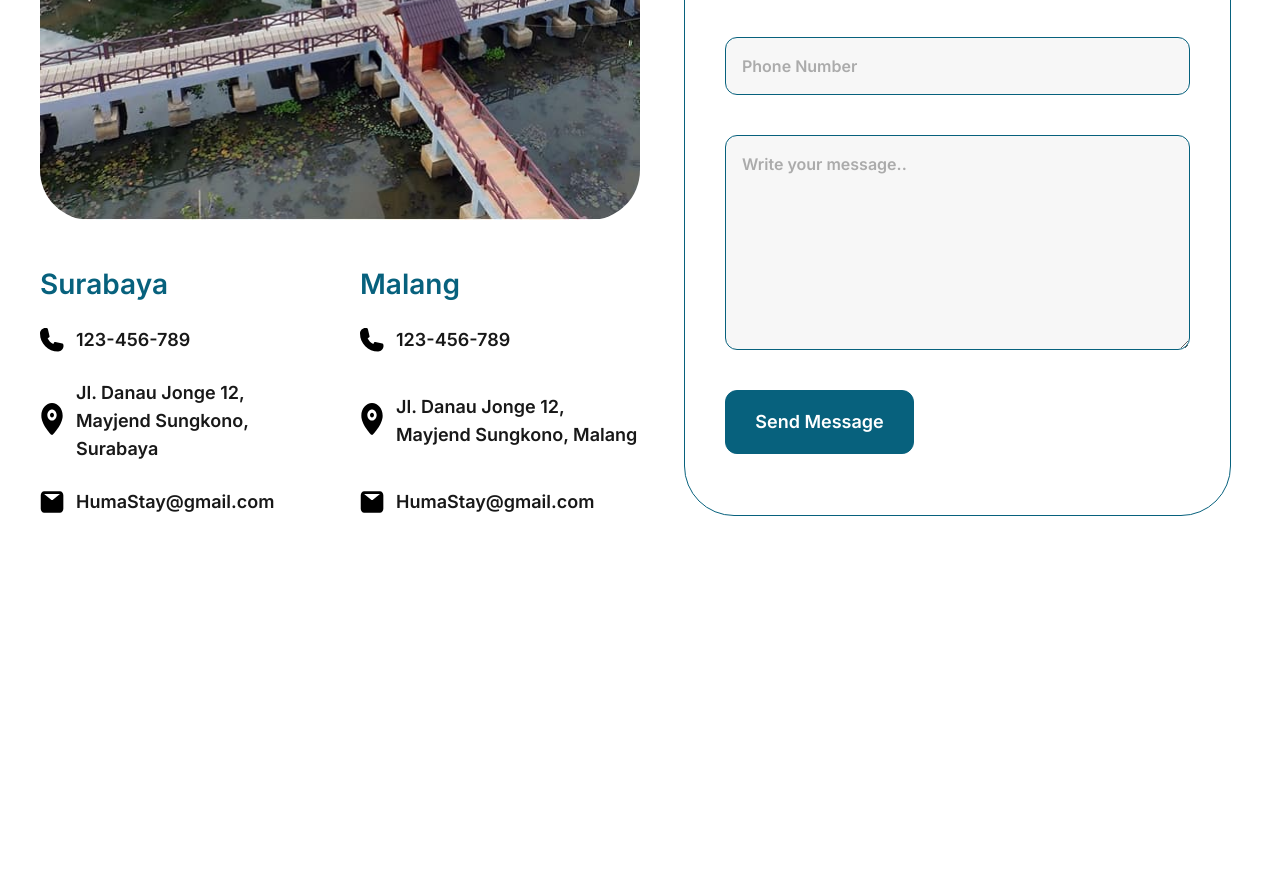
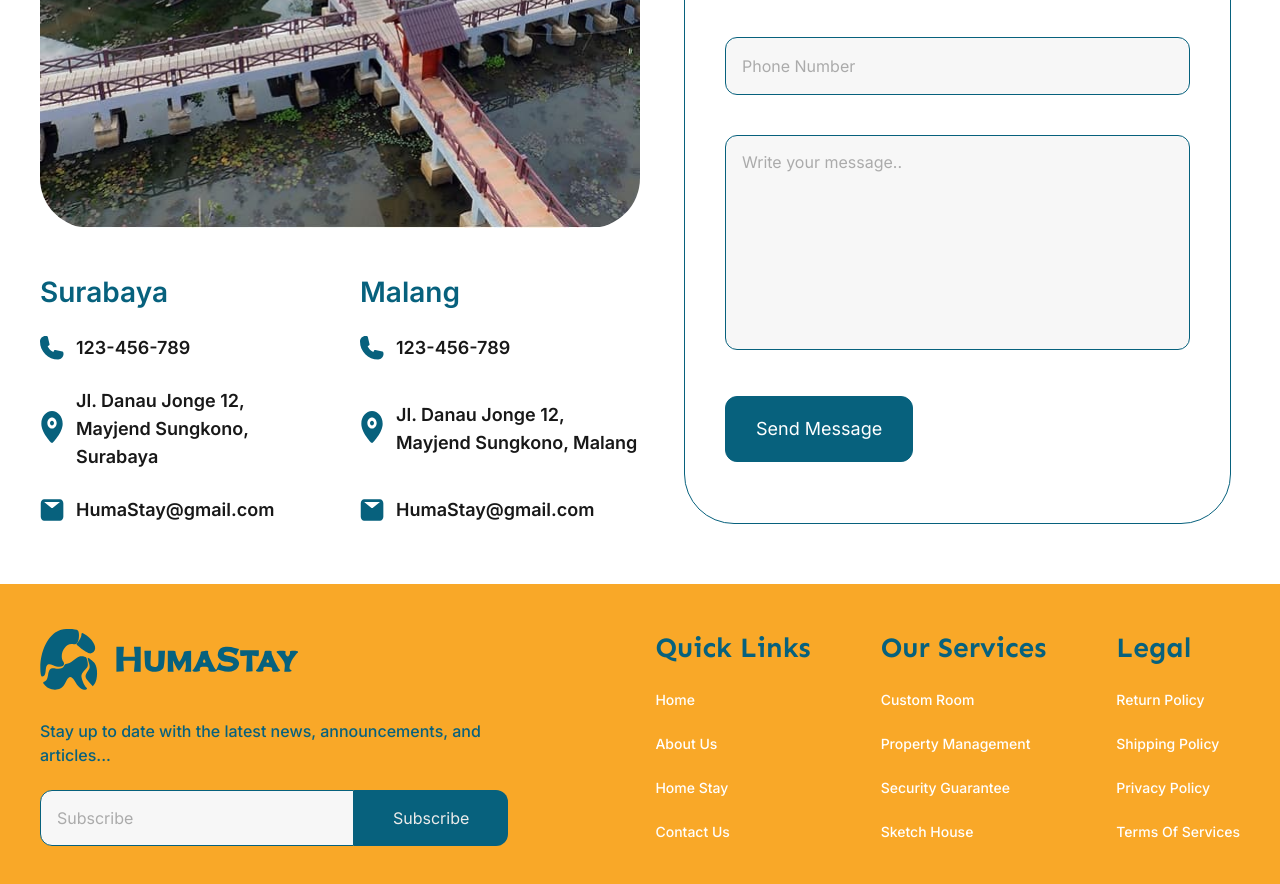
Before and after one commit to S-Boychuk/Homestay, a plain HTML site: page index.html in a window 1280 px wide. Shown: the part 1200-2084 px from the top of the page. Before the commit the page ends 1776 px from the top, so only its background shows below. Drawn offline with nearby package versions, Linux system fonts and the light colour scheme.

Commit message:
add desktop version

```diff
--- a/css/style.css
+++ b/css/style.css
@@ -3,10 +3,16 @@
 	--secondary-color: #07617d;
 	--background-color: #ffffff;
 	--high-contrast-color: #000000;
+	--input-bgr-color: #f7f7f7;
+	--input-text-color: #ababab;
+
+	--transition-base: 0.5s cubic-bezier(0.4, 0, 0.2, 1);
 }
 
 body {
 	font-family: "Inter", sans-serif;
+	font-weight: 600;
+	line-height: 1.5;
 	background-color: var(--background-color);
 }
 
@@ -44,10 +50,19 @@ img {
 	margin: -1px;
 }
 
+.list {
+	list-style: none;
+	padding-left: 0;
+	margin: 0;
+}
+
+.link {
+	text-decoration: none;
+}
+
 .container-large,
 .container-small {
-	padding-left: 15px;
-	padding-right: 15px;
+	padding: 0 15px;
 	margin: 0 auto;
 }
 
@@ -57,16 +72,6 @@ img {
 
 .container-small {
 	max-width: 1230px;
-}
-
-.list {
-	list-style: none;
-	padding-left: 0;
-	margin: 0;
-}
-
-.link {
-	text-decoration: none;
 }
 
 /*--------------------------------------------------------Header------------------------------------------------*/
@@ -84,6 +89,10 @@ img {
 	justify-content: space-between;
 }
 
+.logo {
+	display: block;
+}
+
 .logo-icon {
 	fill: var(--secondary-color);
 }
@@ -99,11 +108,11 @@ img {
 }
 
 .nav-link {
-	font-weight: 600;
 	font-size: 18px;
 	line-height: 1.56;
 	color: var(--secondary-color);
-	transition: color 500ms cubic-bezier(0.4, 0, 0.2, 1);
+
+	transition: color var(--transition-base);
 }
 
 .nav-link:hover,
@@ -113,9 +122,10 @@ img {
 /*---------------------------------------------------------Hero-------------------------------------------------*/
 
 .hero {
-	padding: 258px 0 240px;
 	max-width: 1440px;
 	margin: 0 auto;
+	padding: 258px 0 240px;
+
 	background-image: linear-gradient(
 			180deg,
 			#fffbe8 6.61%,
@@ -140,7 +150,7 @@ img {
 
 .hero-title {
 	margin-bottom: 27px;
-	font-weight: 600;
+
 	font-size: 48px;
 	line-height: 1.21;
 	color: var(--secondary-color);
@@ -148,6 +158,7 @@ img {
 
 .hero-text {
 	font-size: 20px;
+	font-weight: 400;
 	line-height: 1.2;
 	color: var(--high-contrast-color);
 }
@@ -158,27 +169,18 @@ img {
 	position: relative;
 	max-width: 1440px;
 	margin: 0 auto;
-	padding-top: 60px;
-	padding-bottom: 60px;
+	padding: 60px 0;
 }
 
 .contact-container {
 	display: flex;
+	align-items: flex-end;
 	gap: 44px;
-	align-items: flex-end;
 }
 
 .contact-img {
 	margin-bottom: 48px;
 	border-radius: 50px;
-}
-
-.contact-subtitle {
-	margin-bottom: 24px;
-	font-weight: 600;
-	font-size: 28px;
-	line-height: 1.21;
-	color: var(--secondary-color);
 }
 
 .contact-info {
@@ -187,8 +189,17 @@ img {
 }
 
 .contact-group {
+	max-width: 278px;
+
 	font-style: normal;
-	max-width: 278px;
+}
+
+.contact-subtitle {
+	margin-bottom: 24px;
+
+	font-size: 28px;
+	line-height: 1.21;
+	color: var(--secondary-color);
 }
 
 .contact-list {
@@ -200,123 +211,236 @@ img {
 
 .contact-link {
 	display: flex;
+	align-items: center;
 	gap: 12px;
-	align-items: center;
 
-	font-weight: 600;
 	font-size: 18px;
 	line-height: 1.56;
 	color: #181818;
+
+	transition: color var(--transition-base);
+}
+
+.contact-link:hover,
+.contact-link:focus {
+	color: var(--primary-color);
 }
 
 .contact-icon {
-	display: flex;
 	flex-shrink: 0;
+	fill: var(--secondary-color);
+
+	transition: fill var(--transition-base);
+}
+
+.contact-link:hover .contact-icon,
+.contact-link:focus .contact-icon {
+	fill: currentColor;
+}
+
+.form-container {
+	max-width: 547px;
+	padding: 61px 40px;
+	border: 1px solid var(--secondary-color);
+	border-radius: 50px;
+}
+
+.form-container:focus-within {
+	border-color: var(--primary-color);
 }
 
 .contact-form-title {
 	margin-bottom: 36px;
-	font-weight: 600;
+
 	font-size: 40px;
 	line-height: 1.2;
 	color: var(--secondary-color);
 }
 
-.form-container {
-	min-width: 547px;
-	padding: 61px 40px;
-	text-align: center;
-	border: 1px solid #07617d;
-	border-radius: 50px;
-}
+.contact-input,
+.contact-textarea {
+	width: 100%;
+	margin-bottom: 40px;
+	padding-left: 16px;
+	outline: transparent;
+	border: 1px solid var(--secondary-color);
+	border-radius: 12px;
 
-.contact-form {
-	display: flex;
-	flex-direction: column;
-	gap: 40px;
+	color: var(--input-text-color);
+
+	background-color: var(--input-bgr-color);
+	transition: border-color var(--transition-base);
 }
 
 .contact-input {
-	width: 100%;
-
 	height: 58px;
-	padding: 16px;
-
-	outline: transparent;
-
-	background: #f7f7f7;
-	border: 1px solid #07617d;
-	border-radius: 12px;
 }
 
 .contact-textarea {
 	min-height: 215px;
-	padding: 16px;
-	outline: transparent;
-	background: #f7f7f7;
-	border: 1px solid #07617d;
-	border-radius: 12px;
+	padding-top: 17px;
+	resize: none;
 }
 
-.contact-btn {
-	width: 189px;
-	min-height: 64px;
-
-	background: #07617d;
-
-	border: 1px solid #07617d;
-	border-radius: 12px;
-
-	font-weight: 600;
-	font-size: 18px;
-	line-height: 1.56;
-
-	color: #ffffff;
+.contact-input:focus,
+.contact-textarea:focus {
+	border-color: var(--primary-color);
 }
 
 .contact-input::placeholder,
 .contact-textarea::placeholder {
-	font-weight: 600;
 	font-size: 16px;
-	line-height: 1.5;
-	color: #ababab;
+	color: var(--input-text-color);
+}
+
+.contact-btn {
+	padding: 18px 30px;
+	border: 1px solid var(--secondary-color);
+	border-radius: 12px;
+
+	font-size: 18px;
+	line-height: 1.56;
+	color: var(--background-color);
+
+	background-color: var(--secondary-color);
+	transition: border-color var(--transition-base), color var(--transition-base),
+		background-color var(--transition-base);
+}
+
+.contact-btn:hover,
+.contact-btn:focus {
+	border-color: var(--primary-color);
+	color: var(--primary-color);
+	background-color: var(--background-color);
 }
 
 .overlay {
 	position: absolute;
 	top: 5.77%;
-	left: 0;
-	width: 460px;
-	height: 220px;
-	background-color: #004865;
+	width: 32%;
+	height: 21%;
 	border-radius: 0px 50px 50px 0px;
+
+	background-color: var(--secondary-color);
 }
 
 .overlay-content {
 	position: absolute;
 	bottom: 0;
 	right: 0;
-	width: 337px;
-	height: 161px;
-	background-color: var(--primary-color);
+	width: 73%;
+	height: 73%;
+	padding: 40px 20px 40px 57px;
 	border-radius: 50px 0px 50px 0px;
-	padding: 40px 20px 40px 57px;
 
-	font-family: "Inter";
-
-	font-weight: 600;
 	font-size: 24px;
 	line-height: 1.17;
-	text-align: left;
+
+	background-color: var(--primary-color);
 }
 
 .text-green {
 	margin-bottom: 10px;
-	color: #07617d;
+
+	color: var(--secondary-color);
 }
 
 .text-white {
-	color: #ffffff;
+	text-transform: capitalize;
+	color: var(--background-color);
 }
 
 /*---------------------------------------------------------Footer--------------------------------------------------*/
+.footer {
+	padding: 45px 0;
+
+	background-color: var(--primary-color);
+}
+
+.footer-container {
+	display: flex;
+	justify-content: space-between;
+}
+
+.subscribe-container {
+	flex-basis: min-content;
+}
+
+.footer-text {
+	margin: 23px 0;
+
+	font-weight: 500;
+	color: var(--secondary-color);
+}
+
+.footer-form {
+	display: flex;
+}
+
+.footer-input {
+	min-width: 314px;
+	height: 56px;
+	padding-left: 16px;
+	outline: transparent;
+	border: 1px solid #07617d;
+	border-radius: 12px 0 0 12px;
+
+	color: var(--input-text-color);
+
+	background-color: var(--input-bgr-color);
+}
+
+.footer-input::placeholder {
+	color: var(--input-text-color);
+}
+
+.footer-btn {
+	padding: 15px 39px;
+	border: none;
+	border-radius: 0px 12px 12px 0px;
+
+	color: #ececeb;
+
+	background-color: var(--secondary-color);
+	transition: color var(--transition-base);
+}
+
+.footer-btn:hover,
+.footer-btn:focus {
+	color: #f5bb5c;
+}
+
+.link-container {
+	display: flex;
+	gap: 70px;
+}
+
+.footer-list-title {
+	margin-bottom: 20px;
+
+	font-family: "Sen";
+	font-weight: 700;
+	font-size: 28px;
+	line-height: 1.36;
+	text-transform: capitalize;
+	color: var(--secondary-color);
+}
+
+.footer-item:not(:last-child) {
+	margin-bottom: 20px;
+}
+
+.footer-link {
+	font-weight: 500;
+	font-size: 14px;
+	line-height: 1.43;
+	text-transform: capitalize;
+	color: var(--background-color);
+
+	transition: color var(--transition-base);
+}
+
+.footer-link:hover,
+.footer-link:focus {
+	color: var(--secondary-color);
+}
--- a/index.html
+++ b/index.html
@@ -4,7 +4,7 @@
 <head>
     <meta charset="UTF-8">
     <meta name="viewport" content="width=device-width, initial-scale=1.0">
-    <title>Homestay</title>
+    <title>HumaStay</title>
     <link rel="preconnect" href="https://fonts.googleapis.com">
     <link rel="preconnect" href="https://fonts.gstatic.com" crossorigin>
     <link
@@ -26,10 +26,10 @@
                     </svg>
                 </a>
                 <ul class="nav-list list">
-                    <li class="nav-item"><a class="nav-link link" href="#">Home</a></li>
-                    <li class="nav-item"><a class="nav-link link" href="#">About</a></li>
-                    <li class="nav-item"><a class="nav-link link" href="#">Room</a></li>
-                    <li class="nav-item"><a class="nav-link link" href="#">Facility</a></li>
+                    <li class="nav-item"><a class="nav-link link" href="./index.html">Home</a></li>
+                    <li class="nav-item"><a class="nav-link link" href="#about">About</a></li>
+                    <li class="nav-item"><a class="nav-link link" href="#room">Room</a></li>
+                    <li class="nav-item"><a class="nav-link link" href="#facility">Facility</a></li>
                     <li class="nav-item"><a class="nav-link link" href="#contact">Contact</a></li>
                 </ul>
             </nav>
@@ -57,7 +57,7 @@
                             <ul class="contact-list list">
                                 <li class="contact-item">
                                     <a class="contact-link link" href="tel:123-456-789">
-                                        <svg class="contact-icon" width="24" height="24">
+                                        <svg class="contact-icon" width="24" height="24" aria-hidden="true">
                                             <use href="./img/symbol-defs.svg#icon-phone"></use>
                                         </svg>
                                         123-456-789
@@ -66,7 +66,7 @@
                                 <li class="contact-item">
                                     <a class="contact-link link" href="https://maps.app.goo.gl/HRkiNJYNSP5ocJUy6"
                                         target="_blank" title="Google maps" rel="noopener nofollow noreferrer">
-                                        <svg class="contact-icon" width="24" height="36">
+                                        <svg class="contact-icon" width="24" height="36" aria-hidden="true">
                                             <use href="./img/symbol-defs.svg#icon-mask"></use>
                                         </svg>
                                         Jl. Danau Jonge 12, Mayjend Sungkono, Surabaya
@@ -74,7 +74,7 @@
                                 </li>
                                 <li class="contact-item">
                                     <a class="contact-link link" href="mailto:HumaStay@gmail.com">
-                                        <svg class="contact-icon" width="24" height="23">
+                                        <svg class="contact-icon" width="24" height="23" aria-hidden="true">
                                             <use href="./img/symbol-defs.svg#icon-email"></use>
                                         </svg>
                                         HumaStay@gmail.com
@@ -87,7 +87,7 @@
                             <ul class="contact-list list">
                                 <li class="contact-item">
                                     <a class="contact-link link" href="tel:123-456-789">
-                                        <svg class="contact-icon" width="24" height="24">
+                                        <svg class="contact-icon" width="24" height="24" aria-hidden="true">
                                             <use href="./img/symbol-defs.svg#icon-phone"></use>
                                         </svg>
                                         123-456-789
@@ -96,7 +96,7 @@
                                 <li class="contact-item">
                                     <a class="contact-link link" href="https://maps.app.goo.gl/HRkiNJYNSP5ocJUy6"
                                         target="_blank" title="Google maps" rel="noopener nofollow noreferrer">
-                                        <svg class="contact-icon" width="24" height="36">
+                                        <svg class="contact-icon" width="24" height="36" aria-hidden="true">
                                             <use href="./img/symbol-defs.svg#icon-mask"></use>
                                         </svg>
                                         Jl. Danau Jonge 12, Mayjend Sungkono, Malang
@@ -104,7 +104,7 @@
                                 </li>
                                 <li class="contact-item">
                                     <a class="contact-link link" href="mailto:HumaStay@gmail.com">
-                                        <svg class="contact-icon" width="24" height="23">
+                                        <svg class="contact-icon" width="24" height="23" aria-hidden="true">
                                             <use href="./img/symbol-defs.svg#icon-email"></use>
                                         </svg>
                                         HumaStay@gmail.com
@@ -114,7 +114,6 @@
                         </address>
                     </div>
                 </div>
-                <div>
                 <div class="form-container">
                     <h3 class="contact-form-title">Contact us</h3>
                     <form class="contact-form">
@@ -137,7 +136,6 @@
                     </form>
                 </div>
             </div>
-            </div>
             <div class="overlay">
                 <div class="overlay-content">
                     <p class="text-green">Get in touch — </p>
@@ -146,7 +144,77 @@
             </div>
         </section>
     </main>
-    <footer></footer>
+    <footer class="footer">
+        <div class="container-small footer-container">
+            <div class="subscribe-container">
+                <a class="logo" href="./index.html" aria-label="Homepage">
+                    <svg class="logo-icon" width="258" height="61">
+                        <use href="./img/symbol-defs.svg#icon-logo"></use>
+                    </svg>
+                </a>
+                <p class="footer-text">Stay up to date with the latest news, announcements, and articles...</p>
+                <form class="footer-form">
+                    <label class="visually-hidden" for="subscribe">Subscribe</label>
+                    <input class="footer-input" id="subscribe" type="email" name="subscribe-email"
+                        placeholder="Subscribe" required>
+                    <button class="footer-btn" type="submit">Subscribe</button>
+                </form>
+            </div>
+            <div class="link-container">
+                <nav aria-label="Quick links">
+                    <h3 class="footer-list-title">Quick Links</h3>
+                    <ul class="footer-list list">
+                        <li class="footer-item">
+                            <a class="footer-link link" href="./index.html">Home</a>
+                        </li>
+                        <li class="footer-item">
+                            <a class="footer-link link" href="#about">About Us</a>
+                        </li>
+                        <li class="footer-item">
+                            <a class="footer-link link" href="#room">Home Stay</a>
+                        </li>
+                        <li class="footer-item">
+                            <a class="footer-link link" href="#contact">Contact Us</a>
+                        </li>
+                    </ul>
+                </nav>
+                <nav aria-label="Our services">
+                    <h3 class="footer-list-title">Our Services</h3>
+                    <ul class="footer-list list">
+                        <li class="footer-item">
+                            <a class="footer-link link" href="#">Custom Room</a>
+                        </li>
+                        <li class="footer-item">
+                            <a class="footer-link link" href="#">Property Management</a>
+                        </li>
+                        <li class="footer-item">
+                            <a class="footer-link link" href="#">Security Guarantee</a>
+                        </li>
+                        <li class="footer-item">
+                            <a class="footer-link link" href="#">Sketch House</a>
+                        </li>
+                    </ul>
+                </nav>
+                <nav aria-label="Legal">
+                    <h3 class="footer-list-title">Legal</h3>
+                    <ul class="footer-list list">
+                        <li class="footer-item">
+                            <a class="footer-link link" href="#">Return Policy</a>
+                        </li>
+                        <li class="footer-item">
+                            <a class="footer-link link" href="#">Shipping Policy</a>
+                        </li>
+                        <li class="footer-item">
+                            <a class="footer-link link" href="#">Privacy Policy</a>
+                        </li>
+                        <li class="footer-item">
+                            <a class="footer-link link" href="#">Terms of Services</a>
+                        </li>
+                    </ul>
+                </nav>
+            </div>
+        </div>
+    </footer>
 </body>
 
 </html>
```
Lines whose indentation alone changed are shown as unchanged.
